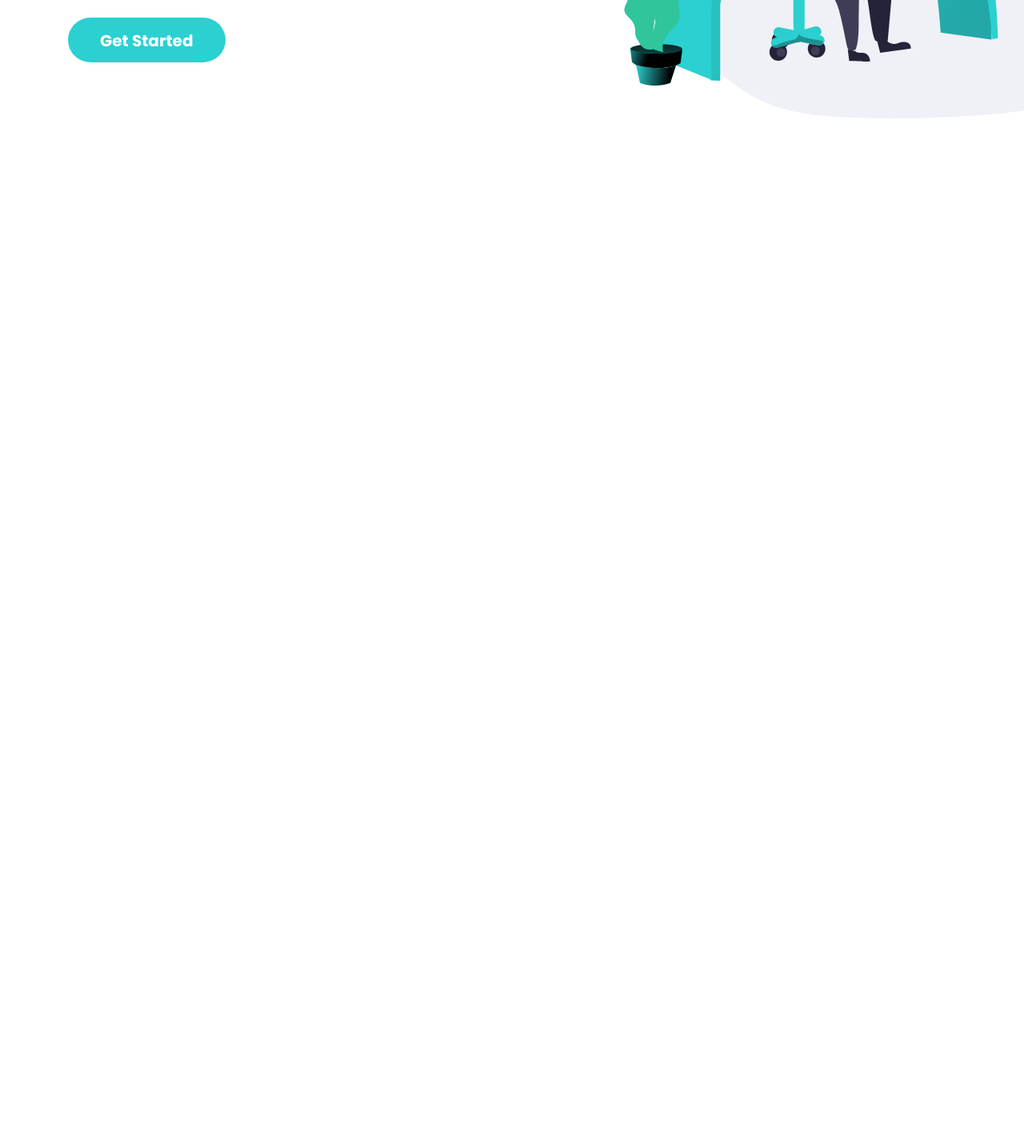
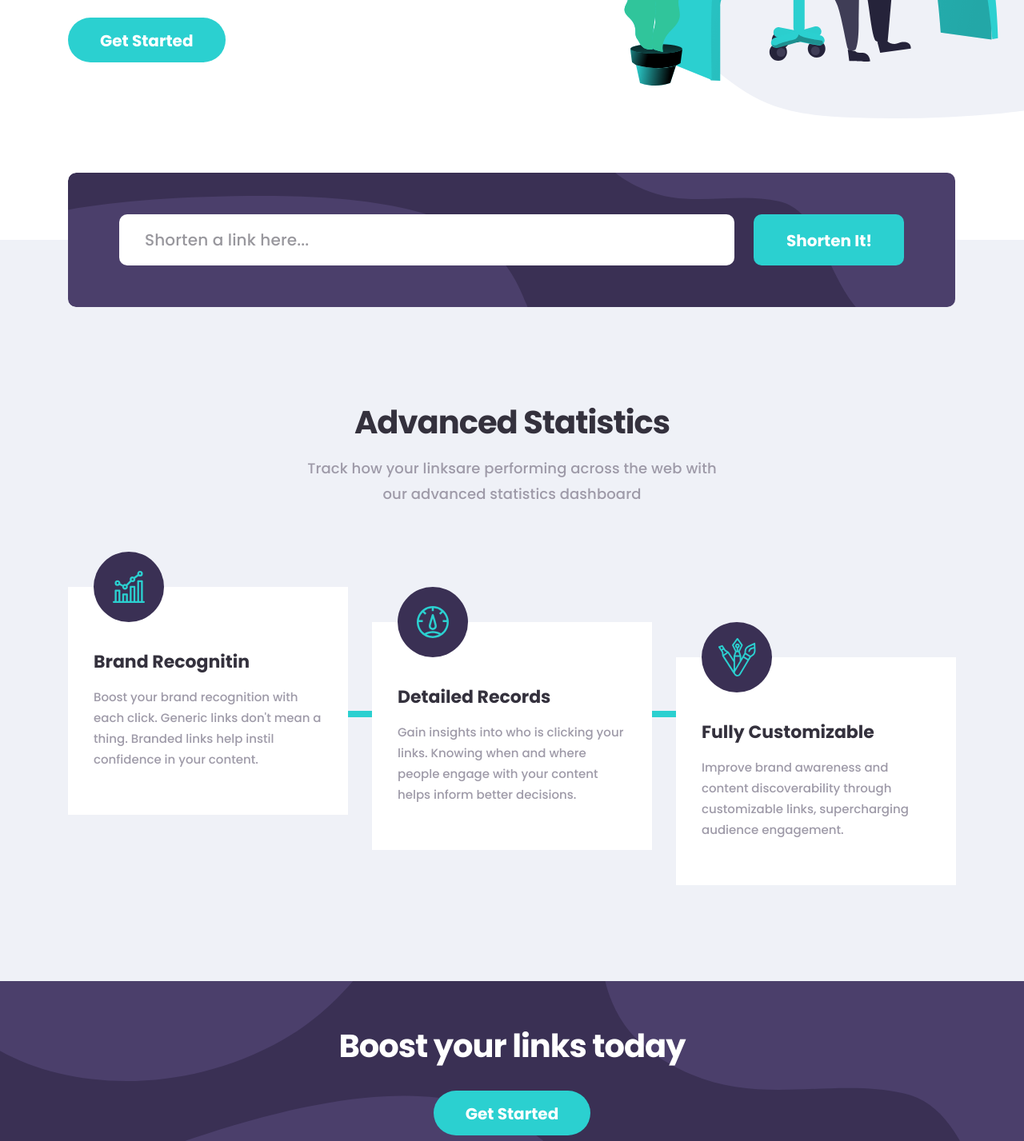
Before and after one commit to anwarbek/Shortly, a plain HTML site: page index.html in a window 1280 px wide. Shown: the part 500-1927 px from the top of the page at 80% size. Before the commit the page ends 800 px from the top, so only its background shows below. Drawn offline with Linux system fonts and the light colour scheme.

Commit message:
Add main

```diff
--- a/css/styles.css
+++ b/css/styles.css
@@ -156,8 +156,7 @@ img {
   background-repeat: no-repeat;
   background-position: left calc(50% + 492px) top 78px;
 }
-.container {
-}
+
 .hero-content {
   display: flex;
   align-items: flex-start;
@@ -165,6 +164,7 @@ img {
   max-width: 565px;
   padding: 139px 0 222px;
 }
+
 .hero-title {
   margin: 0 0 5px;
   padding: 0;
@@ -175,6 +175,7 @@ img {
   letter-spacing: -2px;
   color: var(--black)`;
 }
+
 .hero-text {
   margin: 0 0 38px;
   padding: 0;
@@ -185,6 +186,7 @@ img {
   letter-spacing: 0.15px;
   color: var(--text-color);
 }
+
 .start-link {
   display: flex;
   align-items: flex-start;
@@ -195,3 +197,188 @@ img {
   padding: 14px 40px 12px;
   text-transform: capitalize;
 }
+
+
+/* MAIN */
+main {
+  position: relative;
+  padding: 204px 0 0;
+  background-color: var(--silver);
+}
+
+.global-search-form {
+  position: absolute;
+  top: 0;
+  transform: translateY(-50%);
+  display: flex;
+  align-items: center;
+  min-height: 168px;
+  padding: 52px 64px;
+  border-radius: 10px;
+  background-image: url(../img/purple-bg.svg);
+  background-repeat: no-repeat;
+}
+
+.shorten-generator {
+  width: 769px;
+  height: 64px;
+  padding: 14px 32px;
+  margin: 0 24px 0 0;
+  font-size: 20px;
+  line-height: 36px;
+  letter-spacing: 0.15px;
+  border-radius: 10px;
+  border: none;
+}
+
+.shorten-generator::placeholder {
+  color: var(--black);
+  opacity: 0.5;
+}
+
+.shorten-generator-button {
+  font-size: 20px;
+  line-height: 30px;
+  font-weight: 700;
+  font-style: normal;
+  text-transform: capitalize;
+  padding: 18px 40px 16px 41px;
+  margin: 0;
+  border-radius: 10px;
+}
+
+.main-header {
+  margin: 0 auto 18px;
+  padding: 0;
+  font-size: 40px;
+  font-weight: 700;
+  font-style: normal;
+  line-height: 48px;
+  letter-spacing: -1px;
+  text-align: center;
+  color: var(--black);
+}
+
+.main-text {
+  padding: 0;
+  margin: 0 auto 56px;
+  max-width: 540px;
+  font-size: 18px;
+  line-height: 32px;
+  font-weight: 500;
+  letter-spacing: 0.12px;
+  text-align: center;
+  color: var(--text-color);
+}
+
+
+.statistics-lists {
+  display: flex;
+  align-items: flex-start;
+  justify-content: space-between;
+  position: relative;
+  margin: 0 0 120px;
+  padding: 0;
+}
+
+.statistics-list {
+  position: relative;
+  z-index: 1;
+  max-width: 350px;
+  margin: 44px 0 0;
+  padding: 0;
+  list-style: none;
+  padding: 77px 32px 41px;
+  background-color: #fff;
+}
+
+.statistics-list:nth-child(2) {
+  margin-top: 88px;
+}
+
+.statistics-list:nth-child(3) {
+  margin-top: 132px;
+}
+
+.statistic-top-img-bg {
+  display: flex;
+  align-items: center;
+  justify-content: center;
+  width: 88px;
+  height: 88px;
+  position: absolute;
+  top: 0;
+  left: 32px;
+  transform: translateY(-50%);
+  border-radius: 50%;
+  background-color: var(--very-dark-violet);
+}
+
+.statistic-top-img {
+  display: flex;
+  width: 40px;
+  height: 40px;
+}
+
+.icon-customization {
+  width: 47px;
+  height: 48px;
+}
+
+.statistics-list-title {
+  margin: 0 0 12px;
+  padding: 0;
+  font-size: 22px;
+  line-height: 33px;
+  font-weight: 700;
+  font-style: normal;
+}
+
+.statistics-list-text {
+  font-size: 15px;
+  line-height: 26px;
+  font-weight: 500;
+  font-style: normal;
+  color: var(--text-color);
+}
+
+.statistic-top-img:not(:first-child) {
+  margin-top: +30px;
+}
+
+.horizontal-line {
+  z-index: 0;
+  position: absolute;
+  top: 0;
+  left: 0;
+  max-width: 1110px;
+  width: 100%;
+  height: 8px;
+  margin: 18% 0;
+  background-color: var(--strong-cyan);
+}
+
+
+.cta {
+  width: 100%;
+  max-width: 1440px;
+  min-height: 250px;
+  display: flex;
+  align-items: center;
+  flex-direction: column;
+  margin: 0 auto;
+  padding: 57px;
+  background-image: url(../img/cta-bg.svg);
+  background-repeat: no-repeat;
+  background-position: center center;
+}
+.cta-title {
+  font-size: 40px;
+  line-height: 48px;
+  font-weight: 700;
+  letter-spacing: -1px;
+  font-style: normal;
+  margin: 0 0 32px;
+  padding: 0;
+  color: #fff;
+}
--- a/index.html
+++ b/index.html
@@ -48,6 +48,51 @@
     </div>
   </div>
 
-  <script src="js/main.js"></script>
-</body>
-</html>
+  <main>
+    <div class="container">
+      <div class="main-content">
+        <form class="global-search-form" action="https://echo.htmlacademy.ru" method="GET">
+          <input class="shorten-generator" type="text" name="shorten" placeholder="Shorten a link here..." aria-label="Shorten a link here" required="">
+          <a href="#" class="shorten-generator-button button-cyan">Shorten it!</a>
+        </form>
+      </div>
+
+      <h1 class="main-header">Advanced Statistics</h1>
+      <p class="main-text">Track how your linksare performing across the web with our advanced statistics dashboard</p>
+
+      <ul class="statistics-lists">
+        <li class="statistics-list">
+          <div class="statistic-top-img-bg">
+            <img class="statistic-top-img" src="img/icon-brand-recognition.svg" alt="icon-brand-recognition" width="40" height="40">
+          </div>
+          <h3 class="statistics-list-title">Brand Recognitin</h3>
+          <p class="statistics-list-text">Boost your brand recognition with each click. Generic links don't mean a thing. Branded links help instil confidence in
+            your content.</p>
+          </li>
+          <li class="statistics-list">
+            <div class="statistic-top-img-bg">
+              <img class="statistic-top-img" src="img/icon-records.svg" alt="" width="40" height="40">
+            </div>
+            <h3 class="statistics-list-title">Detailed Records</h3>
+            <p class="statistics-list-text">Gain insights into who is clicking your links. Knowing when and where people engage with your content helps inform
+              better decisions.</p>
+            </li>
+            <li class="statistics-list">
+              <div class="statistic-top-img-bg">
+                <img class="statistic-top-img icon-customization" src="img/icon-customization.svg" alt="" width="47" height="48">
+              </div>
+              <h3 class="statistics-list-title">Fully Customizable</h3>
+              <p class="statistics-list-text">Improve brand awareness and content discoverability through customizable links, supercharging audience engagement.</p>
+            </li>
+            <div class="horizontal-line"></div>
+          </ul>
+        </div>
+          <div class="cta">
+            <h3 class="cta-title">Boost your links today</h3>
+            <a class="cta-button start-link button-cyan" href="#">Get Started</a>
+          </div>
+      </main>
+
+      <script src="js/main.js"></script>
+    </body>
+    </html>
```
Also changed, not shown: img/cta-bg.svg (added), img/icon-brand-recognition.svg (added), img/icon-customization.svg (added), img/icon-records.svg (added), img/purple-bg.svg (added).
